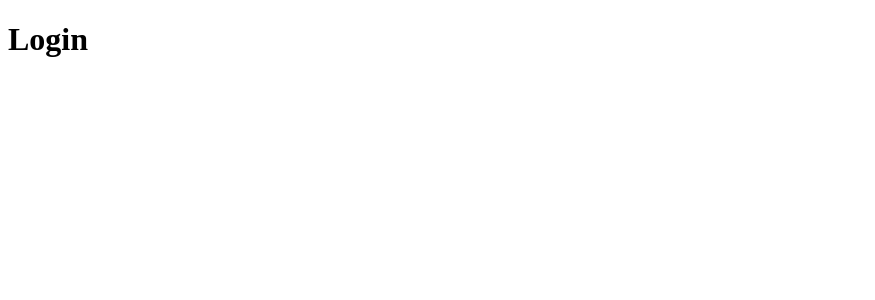
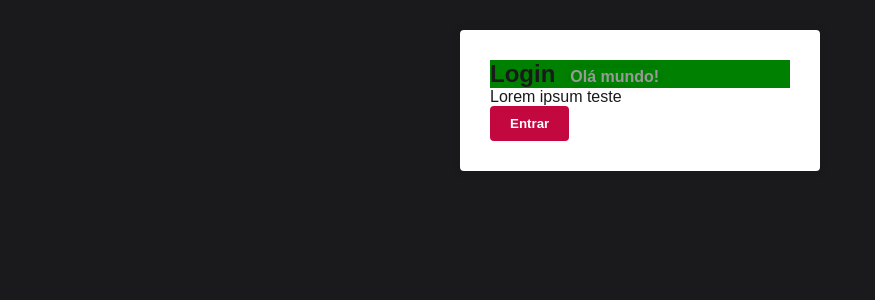
Before and after one commit to roblopes7/app-escola, a React (Create React App) app: page / in a window 1280 px wide. Shown: the top 300 px of the page, without its empty margins (0-875 px from the left). Built offline with nearby package versions, Linux system fonts and the light colour scheme.

Commit message:
Configuracoes de estilo padrao

```diff
--- a/src/App.js
+++ b/src/App.js
@@ -1,9 +1,15 @@
 import React from 'react';
 
 import Login from './pages/login';
+import GlobalStyles from './styles/GlobalStyles';
 
 function App() {
-  return <Login />;
+  return (
+    <>
+      <Login />
+      <GlobalStyles />
+    </>
+  );
 }
 
 export default App;
--- /dev/null
+++ b/src/config/colors.js
@@ -0,0 +1,7 @@
+export const primaryColor = '#C3073F';
+export const primaryDarkColor = '#1A1A1D';
+
+export const successColor = '#1F97F6';
+export const infoColor = '#1F97F6';
+export const errorColor = '#F2AF29';
+export const warningColor = '#F2AF29';
--- a/src/pages/login/index.js
+++ b/src/pages/login/index.js
@@ -1,5 +1,17 @@
 import React from 'react';
 
+import { Container } from '../../styles/GlobalStyles';
+import { Paragrafo, Title } from './styled';
+
 export default function Login() {
-  return <h1>Login</h1>;
+  return (
+    <Container>
+      <Title>
+        Login
+        <small>Olá mundo!</small>
+      </Title>
+      <Paragrafo>Lorem ipsum teste</Paragrafo>
+      <button type="button">Entrar</button>
+    </Container>
+  );
 }
--- a/src/pages/login/styled.js
+++ b/src/pages/login/styled.js
@@ -0,0 +1,14 @@
+import styled from 'styled-components';
+
+export const Title = styled.h1`
+  background-color: green;
+  small {
+    font-size: 12pt;
+    margin-left: 15px;
+    color: #999;
+    border-radius: 4px;
+    box-shadow: 0 0 10px rgba(0, 0, 0, 0.1);
+  }
+`;
+
+export const Paragrafo = styled.p``;
--- /dev/null
+++ b/src/styles/GlobalStyles.js
@@ -0,0 +1,50 @@
+import styled, { createGlobalStyle } from 'styled-components';
+import { primaryColor, primaryDarkColor } from '../config/colors';
+
+export default createGlobalStyle`
+  *{
+    margin: 0;
+    padding: 0;
+    outline: none;
+    box-sizing: border-box;
+  }
+
+  body{
+    font-family: sans-serif;
+    background-color: ${primaryDarkColor};
+    color: ${primaryDarkColor};
+  }
+
+  html, border-style, #root{
+    height: 100%;
+  }
+
+  button {
+    cursor: pointer;
+    background: ${primaryColor};
+    border: none;
+    color: white;
+    padding: 10px 20px;
+    border-radius: 4px;
+    font-weight: 700;
+  }
+
+  a {
+    cursor: pointer;
+    text-decoration: none;
+    color: ${primaryColor};
+  }
+
+  ul {
+    list-style: none;
+  }
+`;
+
+export const Container = styled.section`
+  max-width: 360px;
+  background: #fff;
+  margin: 30px auto;
+  padding: 30px;
+  border-radius: 4px;
+  box-shadow: 0 0 10px rgba(0, 0, 0, 0.1);
+`;
```
Also changed, not shown: .eslintrc.js, 1 other file (tests, documents, lock files or other folders).
